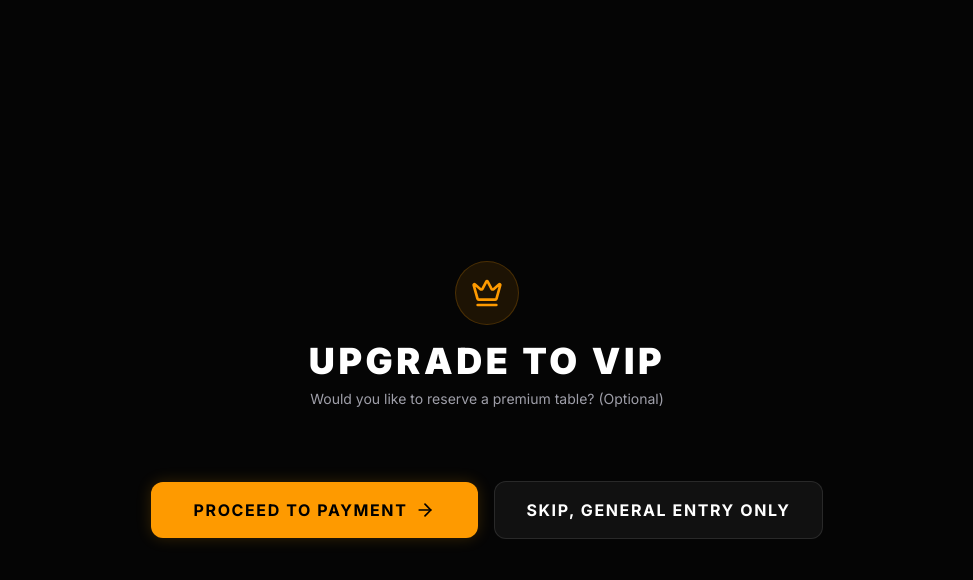
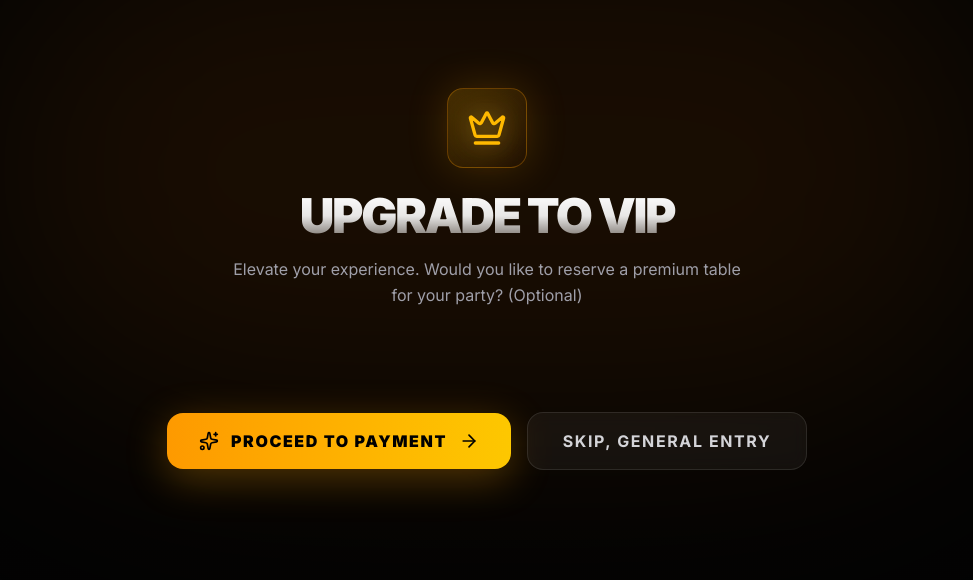
Before and after one commit to Sumit0022/Nocta, a Next.js app: page /table-booking in a window 1280 px wide. Shown: the top 580 px of the page, without its empty margins (153-1126 px from the left). Built offline with nearby package versions, Linux system fonts and the light colour scheme.

Commit message:
table booking update

```diff
--- a/app/table-booking/page.tsx
+++ b/app/table-booking/page.tsx
@@ -5,7 +5,7 @@ export const dynamic = 'force-dynamic';
 import { useState, useEffect, Suspense } from "react";
 import { useRouter, useSearchParams } from "next/navigation";
 import { motion, AnimatePresence } from "framer-motion";
-import { Crown, Users, ArrowRight, UserPlus, Loader2, User } from "lucide-react";
+import { Crown, Users, ArrowRight, UserPlus, Loader2, User, Sparkles, CheckCircle2, Phone, Heart } from "lucide-react";
 import GlassCard from "@/components/atoms/GlassCard";
 
 function TableBookingContent() {
@@ -17,16 +17,13 @@ function TableBookingContent() {
   const eventId = searchParams.get("eventId") || "";
   const guestId = searchParams.get("guestId") || "";
 
-  // 🚀 THE FIX: Catch the primary mobile number from URL
   const mobile = searchParams.get("mobile") || "";
 
-  // 🚀 TICKET DETAILS
   const entryType = searchParams.get("entryType") || "Stag";
   const partnerFirstName = searchParams.get("partnerFirstName") || "";
   const partnerLastName = searchParams.get("partnerLastName") || "";
   const partnerMobile = searchParams.get("partnerMobile") || "";
 
-  // 🚀 UPGRADE MISSING LINK FIX
   const isUpgrade = searchParams.get("isUpgrade") === "true";
   const amountPaid = searchParams.get("amountPaid") || "0";
 
@@ -56,7 +53,6 @@ function TableBookingContent() {
     setSelectedTable(table);
     const paxCount = table.capacity - 1;
 
-    // SMART AUTO-FILL FOR COUPLES
     const initialSubOrdinates = Array(paxCount).fill({ firstName: "", lastName: "", phone: "" });
     if (entryType === "Couple" && paxCount > 0) {
       initialSubOrdinates[0] = {
@@ -75,7 +71,6 @@ function TableBookingContent() {
   };
 
   const proceedToPayment = () => {
-    // GROUP FORCE TABLE VALIDATION
     if (entryType === "Group" && !selectedTable) {
       return alert("Groups must reserve a VIP table to proceed. General Entry is not available for Group selection.");
     }
@@ -88,9 +83,8 @@ function TableBookingContent() {
       localStorage.removeItem("pendingTable");
     }
 
-    // 🚀 FIXED: Pass 'mobile' to Payment Page
     const queryParams = new URLSearchParams({
-      firstName, lastName, mobile, eventId, guestId, entryType, // Added 'mobile' here
+      firstName, lastName, mobile, eventId, guestId, entryType,
       ...(entryType === "Couple" && !selectedTable && { partnerFirstName, partnerLastName, partnerMobile }),
       ...(isUpgrade && { isUpgrade: "true", amountPaid })
     }).toString();
@@ -99,91 +93,174 @@ function TableBookingContent() {
   };
 
   return (
-    <div className="max-w-2xl w-full">
-      <div className="text-center mb-10">
-        <motion.div initial={{ scale: 0 }} animate={{ scale: 1 }} className="w-16 h-16 bg-amber-500/10 border border-amber-500/20 text-amber-500 rounded-full flex items-center justify-center mx-auto mb-4">
-          <Crown className="w-8 h-8" />
+    <div className="max-w-4xl w-full mx-auto pb-20">
+
+      {/* 🚀 PREMIUM HERO SECTION */}
+      <div className="text-center mb-12 relative z-10 mt-6">
+        <motion.div
+          initial={{ scale: 0, opacity: 0, rotate: -15 }}
+          animate={{ scale: 1, opacity: 1, rotate: 0 }}
+          transition={{ duration: 0.6, type: "spring" }}
+          className="w-20 h-20 bg-gradient-to-br from-amber-400/20 to-amber-600/5 border border-amber-500/30 text-amber-400 rounded-2xl flex items-center justify-center mx-auto mb-6 shadow-[0_0_40px_rgba(245,158,11,0.2)] backdrop-blur-xl"
+        >
+          <Crown className="w-10 h-10 drop-shadow-[0_0_15px_rgba(251,191,36,0.8)]" />
         </motion.div>
 
-        <h1 className="text-3xl md:text-4xl font-black uppercase tracking-widest mb-2">
-          {entryType === "Group" ? "Select Your VIP Table" : "Upgrade to VIP"}
-        </h1>
-        <p className="text-zinc-400 text-sm">
+        <motion.h1
+          initial={{ y: 20, opacity: 0 }} animate={{ y: 0, opacity: 1 }} transition={{ delay: 0.2 }}
+          className="text-4xl md:text-5xl font-black uppercase tracking-tighter bg-clip-text text-transparent bg-gradient-to-b from-white via-white/90 to-white/40 mb-4"
+        >
+          {entryType === "Group" ? "Reserve VIP Table" : "Upgrade to VIP"}
+        </motion.h1>
+
+        <motion.p
+          initial={{ y: 20, opacity: 0 }} animate={{ y: 0, opacity: 1 }} transition={{ delay: 0.3 }}
+          className="text-zinc-400 text-sm md:text-base max-w-lg mx-auto leading-relaxed"
+        >
           {entryType === "Group"
-            ? "Table reservation is mandatory for group bookings."
-            : "Would you like to reserve a premium table? (Optional)"}
-        </p>
+            ? "Premium table reservation is mandatory for group bookings to ensure exclusive service."
+            : "Elevate your experience. Would you like to reserve a premium table for your party? (Optional)"}
+        </motion.p>
       </div>
 
-      <div className="grid grid-cols-1 sm:grid-cols-2 gap-4 mb-8">
-        {tables.map(table => (
-          <div
-            key={table.id}
-            onClick={() => handleTableSelect(table)}
-            className={`p-6 rounded-3xl border cursor-pointer transition-all duration-300 ${selectedTable?.id === table.id ? 'bg-amber-500/10 border-amber-500 shadow-[0_0_30px_rgba(245,158,11,0.15)]' : 'bg-white/5 border-white/10 hover:border-white/30 backdrop-blur-md'}`}
-          >
-            <div className="flex justify-between items-start mb-4">
-              <h3 className={`text-xl font-bold uppercase tracking-wider ${selectedTable?.id === table.id ? 'text-amber-500' : 'text-white'}`}>{table.tableName}</h3>
-              <span className="flex items-center gap-1 text-xs text-zinc-400 bg-black/50 px-2 py-1 rounded-full"><Users className="w-3 h-3"/> {table.capacity} Pax</span>
-            </div>
-            <p className="text-sm text-zinc-400 mb-1">Minimum Spend</p>
-            <p className="text-2xl font-mono text-white">₹{table.minSpend}</p>
-          </div>
-        ))}
+      {/* 🚀 VIP TABLE GRID */}
+      <div className="grid grid-cols-1 md:grid-cols-2 gap-6 mb-10 relative z-10">
+        {tables.map((table, i) => {
+          const isSelected = selectedTable?.id === table.id;
+          return (
+            <motion.div
+              initial={{ opacity: 0, y: 20 }} animate={{ opacity: 1, y: 0 }} transition={{ delay: 0.1 * i }}
+              key={table.id}
+              onClick={() => handleTableSelect(table)}
+              whileHover={{ scale: 1.02, y: -4 }}
+              whileTap={{ scale: 0.98 }}
+              className={`relative overflow-hidden p-7 rounded-[2rem] border cursor-pointer transition-all duration-500 group
+                ${isSelected
+                  ? 'bg-gradient-to-br from-amber-500/10 to-amber-900/20 border-amber-500 shadow-[0_0_40px_rgba(245,158,11,0.2)]'
+                  : 'bg-white/[0.03] border-white/5 hover:border-white/20 hover:bg-white/[0.05] backdrop-blur-md shadow-2xl'
+                }`}
+            >
+              {/* Decorative Background Blur */}
+              {isSelected && <div className="absolute -top-20 -right-20 w-40 h-40 bg-amber-500/20 blur-[50px] rounded-full pointer-events-none" />}
+
+              <div className="flex justify-between items-start mb-6 relative z-10">
+                <div>
+                  <div className="flex items-center gap-3 mb-2">
+                    <h3 className={`text-2xl font-black uppercase tracking-wider ${isSelected ? 'text-amber-400' : 'text-white group-hover:text-amber-400/80 transition-colors'}`}>{table.tableName}</h3>
+                    {isSelected && (
+                      <motion.div initial={{ scale: 0 }} animate={{ scale: 1 }} className="bg-amber-500 text-black rounded-full p-0.5">
+                        <CheckCircle2 className="w-4 h-4" />
+                      </motion.div>
+                    )}
+                  </div>
+                  <span className={`inline-flex items-center gap-1.5 text-xs px-3 py-1.5 rounded-full font-bold uppercase tracking-widest ${isSelected ? 'bg-amber-500/20 text-amber-400 border border-amber-500/30' : 'bg-white/5 text-zinc-400 border border-white/10'}`}>
+                    <Users className="w-3.5 h-3.5"/> Up to {table.capacity} Pax
+                  </span>
+                </div>
+              </div>
+
+              <div className="mt-auto relative z-10 border-t border-white/5 pt-5">
+                <p className="text-xs text-zinc-500 uppercase tracking-widest font-semibold mb-1">Minimum Spend</p>
+                <p className="text-3xl font-mono font-bold text-white flex items-baseline gap-1">
+                  <span className="text-xl text-zinc-400 font-sans">₹</span>{table.minSpend}
+                </p>
+              </div>
+            </motion.div>
+          );
+        })}
       </div>
 
+      {/* 🚀 THE PREMIUM GUEST LIST FORM */}
       <AnimatePresence>
         {selectedTable && (
-          <motion.div initial={{ opacity: 0, height: 0 }} animate={{ opacity: 1, height: "auto" }} exit={{ opacity: 0, height: 0 }} className="overflow-hidden mb-8">
-            <GlassCard className="p-6 border-amber-500/20 bg-amber-500/[0.02]">
-              <h3 className="text-lg font-bold text-amber-500 mb-2 flex items-center gap-2"><Crown className="w-5 h-5"/> You are the Captain</h3>
-              <p className="text-sm text-zinc-400 mb-6 border-b border-white/10 pb-4">Please provide details for the remaining {subOrdinates.length} guests (Sub-ordinates) joining your table. They will receive individual entry QR codes linked to your table.</p>
+          <motion.div
+            initial={{ opacity: 0, height: 0, y: -20 }}
+            animate={{ opacity: 1, height: "auto", y: 0 }}
+            exit={{ opacity: 0, height: 0, y: -20 }}
+            transition={{ duration: 0.4, ease: "easeInOut" }}
+            className="overflow-hidden mb-12 relative z-10"
+          >
+            <GlassCard className="p-0 border-white/10 bg-[#0a0a0a]/80 shadow-2xl relative overflow-hidden rounded-[2rem]">
+              {/* Top Accent Line */}
+              <div className="absolute top-0 left-0 w-full h-1.5 bg-gradient-to-r from-amber-600 via-amber-400 to-yellow-300" />
 
-              <div className="space-y-6">
+              <div className="p-8 md:p-10 border-b border-white/5 bg-gradient-to-b from-amber-500/5 to-transparent">
+                <h3 className="text-2xl font-black text-white mb-2 flex items-center gap-3">
+                  <Crown className="w-7 h-7 text-amber-500" />
+                  Guest List Details
+                </h3>
+                <p className="text-zinc-400 text-sm leading-relaxed">
+                  You are the designated <strong className="text-amber-500 font-medium">Captain</strong> for <strong className="text-white">{selectedTable.tableName}</strong>. Please provide the details for the remaining <strong className="text-white">{subOrdinates.length} guests</strong> joining your table to generate their personal VIP passes.
+                </p>
+              </div>
+
+              <div className="p-8 md:p-10 space-y-8 bg-black/40">
                 {subOrdinates.map((sub, idx) => (
-                  <div key={idx} className="flex flex-col gap-3 pb-4 border-b border-white/5 last:border-0 last:pb-0">
+                  <motion.div
+                    key={idx}
+                    initial={{ opacity: 0, x: -20 }}
+                    animate={{ opacity: 1, x: 0 }}
+                    transition={{ delay: 0.1 * idx }}
+                    className="relative pl-6 md:pl-10 border-l border-white/10 hover:border-amber-500/50 transition-colors duration-300"
+                  >
+                    {/* 🚀 FIXED: All elements properly wrapped inside motion.div */}
+                    <div className="absolute -left-[16px] top-0 bg-[#0a0a0a] border border-white/20 text-zinc-500 text-xs font-mono font-bold w-8 h-8 rounded-full flex items-center justify-center shadow-lg">
+                      {String(idx + 1).padStart(2, '0')}
+                    </div>
 
-                    <p className="text-xs uppercase tracking-widest text-zinc-500 flex items-center gap-2">
-                      Guest {idx + 1}
-                      {entryType === "Couple" && idx === 0 && <span className="bg-amber-500/20 text-amber-500 px-2 py-0.5 rounded text-[10px] flex items-center gap-1"><User className="w-3 h-3"/> Partner</span>}
-                    </p>
+                    <div className="flex items-center gap-3 mb-4">
+                      <p className="text-sm uppercase tracking-widest text-zinc-300 font-bold flex items-center gap-2">
+                        Guest Identity
+                        {entryType === "Couple" && idx === 0 && (
+                          <span className="bg-amber-500/20 text-amber-400 px-2.5 py-1 rounded text-[10px] flex items-center gap-1.5 border border-amber-500/30 shadow-[0_0_10px_rgba(245,158,11,0.1)]">
+                            <Heart className="w-3 h-3"/> Partner
+                          </span>
+                        )}
+                      </p>
+                    </div>
 
-                    <div className="grid grid-cols-2 gap-3">
-                      <div className="relative">
-                        <UserPlus className="absolute left-4 top-1/2 -translate-y-1/2 w-4 h-4 text-zinc-500" />
+                    <div className="grid grid-cols-1 md:grid-cols-2 gap-4">
+                      <div className="relative group">
+                        <div className="absolute inset-y-0 left-0 pl-4 flex items-center pointer-events-none">
+                          <UserPlus className="w-4 h-4 text-zinc-500 group-focus-within:text-amber-500 transition-colors" />
+                        </div>
                         <input
-                          type="text"
-                          placeholder="First Name"
+                          type="text" placeholder="First Name"
                           value={sub.firstName}
                           onChange={(e) => handleSubOrdinateChange(idx, "firstName", e.target.value)}
-                          className={`w-full bg-black/50 border border-white/10 rounded-xl pl-12 pr-4 py-4 text-sm text-white outline-none focus:border-amber-500/50 ${entryType === "Couple" && idx === 0 ? "opacity-75 cursor-not-allowed" : ""}`}
+                          className={`w-full bg-neutral-900/50 hover:bg-neutral-900 focus:bg-black border border-white/5 focus:border-amber-500/50 rounded-xl pl-11 pr-4 py-3.5 text-sm text-white outline-none transition-all shadow-inner ${entryType === "Couple" && idx === 0 ? "opacity-60 cursor-not-allowed" : ""}`}
                           readOnly={entryType === "Couple" && idx === 0}
                         />
                       </div>
-                      <div className="relative">
+
+                      <div className="relative group">
+                         <div className="absolute inset-y-0 left-0 pl-4 flex items-center pointer-events-none">
+                          <User className="w-4 h-4 text-zinc-500 group-focus-within:text-amber-500 transition-colors" />
+                        </div>
                         <input
-                          type="text"
-                          placeholder="Last Name"
+                          type="text" placeholder="Last Name"
                           value={sub.lastName}
                           onChange={(e) => handleSubOrdinateChange(idx, "lastName", e.target.value)}
-                          className={`w-full bg-black/50 border border-white/10 rounded-xl px-4 py-4 text-sm text-white outline-none focus:border-amber-500/50 ${entryType === "Couple" && idx === 0 ? "opacity-75 cursor-not-allowed" : ""}`}
+                          className={`w-full bg-neutral-900/50 hover:bg-neutral-900 focus:bg-black border border-white/5 focus:border-amber-500/50 rounded-xl pl-11 pr-4 py-3.5 text-sm text-white outline-none transition-all shadow-inner ${entryType === "Couple" && idx === 0 ? "opacity-60 cursor-not-allowed" : ""}`}
+                          readOnly={entryType === "Couple" && idx === 0}
+                        />
+                      </div>
+
+                      <div className="relative group md:col-span-2">
+                        <div className="absolute inset-y-0 left-0 pl-4 flex items-center pointer-events-none gap-2">
+                          <Phone className="w-4 h-4 text-zinc-500 group-focus-within:text-amber-500 transition-colors" />
+                          <span className="text-zinc-500 text-sm font-medium border-r border-white/10 pr-2">+91</span>
+                        </div>
+                        <input
+                          type="text" maxLength={10} placeholder="Mobile Number"
+                          value={sub.phone}
+                          onChange={(e) => handleSubOrdinateChange(idx, "phone", e.target.value.replace(/[^0-9]/g, ''))}
+                          className={`w-full bg-neutral-900/50 hover:bg-neutral-900 focus:bg-black border border-white/5 focus:border-amber-500/50 rounded-xl pl-[4.5rem] pr-4 py-3.5 text-sm text-white outline-none transition-all shadow-inner tracking-wider ${entryType === "Couple" && idx === 0 ? "opacity-60 cursor-not-allowed" : ""}`}
                           readOnly={entryType === "Couple" && idx === 0}
                         />
                       </div>
                     </div>
-                    <div className="relative">
-                      <span className="absolute left-4 top-1/2 -translate-y-1/2 text-zinc-500 text-sm">+91</span>
-                      <input
-                        type="text"
-                        maxLength={10}
-                        placeholder="Mobile Number"
-                        value={sub.phone}
-                        onChange={(e) => handleSubOrdinateChange(idx, "phone", e.target.value.replace(/[^0-9]/g, ''))}
-                        className={`w-full bg-black/50 border border-white/10 rounded-xl pl-12 pr-4 py-4 text-sm text-white outline-none focus:border-amber-500/50 ${entryType === "Couple" && idx === 0 ? "opacity-75 cursor-not-allowed" : ""}`}
-                        readOnly={entryType === "Couple" && idx === 0}
-                      />
-                    </div>
-                  </div>
+                  </motion.div>
                 ))}
               </div>
             </GlassCard>
@@ -191,26 +268,37 @@ function TableBookingContent() {
         )}
       </AnimatePresence>
 
-      <div className="flex flex-col sm:flex-row items-center gap-4">
-        <button onClick={proceedToPayment} className="w-full sm:flex-1 bg-amber-500 text-black py-4 rounded-xl font-bold uppercase tracking-widest hover:bg-amber-600 active:scale-95 transition-all flex justify-center items-center gap-2 shadow-[0_0_15px_rgba(245,158,11,0.2)]">
-          Proceed to Payment <ArrowRight className="w-5 h-5" />
+      {/* 🚀 PREMIUM ACTION BAR */}
+      <div className="flex flex-col sm:flex-row items-center justify-center gap-4 relative z-10 pt-4">
+        <button
+          onClick={proceedToPayment}
+          className="w-full sm:w-auto min-w-[280px] bg-gradient-to-r from-amber-500 to-yellow-400 text-black py-4 px-8 rounded-2xl font-black uppercase tracking-widest hover:from-amber-400 hover:to-yellow-300 active:scale-95 transition-all duration-300 flex justify-center items-center gap-3 shadow-[0_10px_40px_rgba(245,158,11,0.3)] hover:shadow-[0_15px_50px_rgba(245,158,11,0.5)]"
+        >
+          <Sparkles className="w-5 h-5" /> Proceed to Payment <ArrowRight className="w-5 h-5" />
         </button>
 
         {!selectedTable && entryType !== "Group" && (
-          <button onClick={proceedToPayment} className="w-full sm:flex-1 bg-white/5 border border-white/10 text-white py-4 rounded-xl font-bold uppercase tracking-widest hover:bg-white/10 active:scale-95 transition-all flex justify-center items-center">
-            Skip, General Entry Only
+          <button
+            onClick={proceedToPayment}
+            className="w-full sm:w-auto min-w-[280px] bg-white/[0.05] border border-white/10 text-zinc-300 py-4 px-8 rounded-2xl font-bold uppercase tracking-widest hover:bg-white/10 hover:text-white active:scale-95 transition-all duration-300 flex justify-center items-center backdrop-blur-sm"
+          >
+            Skip, General Entry
           </button>
         )}
       </div>
+
     </div>
   );
 }
 
 export default function TableBookingPage() {
   return (
-    <main className="min-h-screen w-full bg-[#050505] flex flex-col items-center justify-center px-4 py-12 text-white relative">
-      <div className="absolute inset-0 bg-[radial-gradient(circle_at_top,_var(--tw-gradient-stops))] from-amber-900/10 via-black to-black -z-10" />
-      <Suspense fallback={<div className="flex items-center justify-center min-h-screen"><Loader2 className="animate-spin w-8 h-8 text-amber-500" /></div>}>
+    <main className="min-h-screen w-full bg-[#030303] flex flex-col items-start justify-start px-4 sm:px-6 md:px-12 pt-16 pb-24 text-white relative selection:bg-amber-500/30 selection:text-amber-200">
+      {/* Immersive Ambient Background */}
+      <div className="absolute top-[-10%] left-1/2 -translate-x-1/2 w-[80vw] h-[500px] bg-amber-600/10 blur-[120px] rounded-full pointer-events-none" />
+      <div className="absolute bottom-0 left-0 w-full h-[300px] bg-gradient-to-t from-[#030303] to-transparent pointer-events-none z-0" />
+
+      <Suspense fallback={<div className="flex items-center justify-center min-h-screen w-full"><Loader2 className="animate-spin w-10 h-10 text-amber-500" /></div>}>
         <TableBookingContent />
       </Suspense>
     </main>
```
